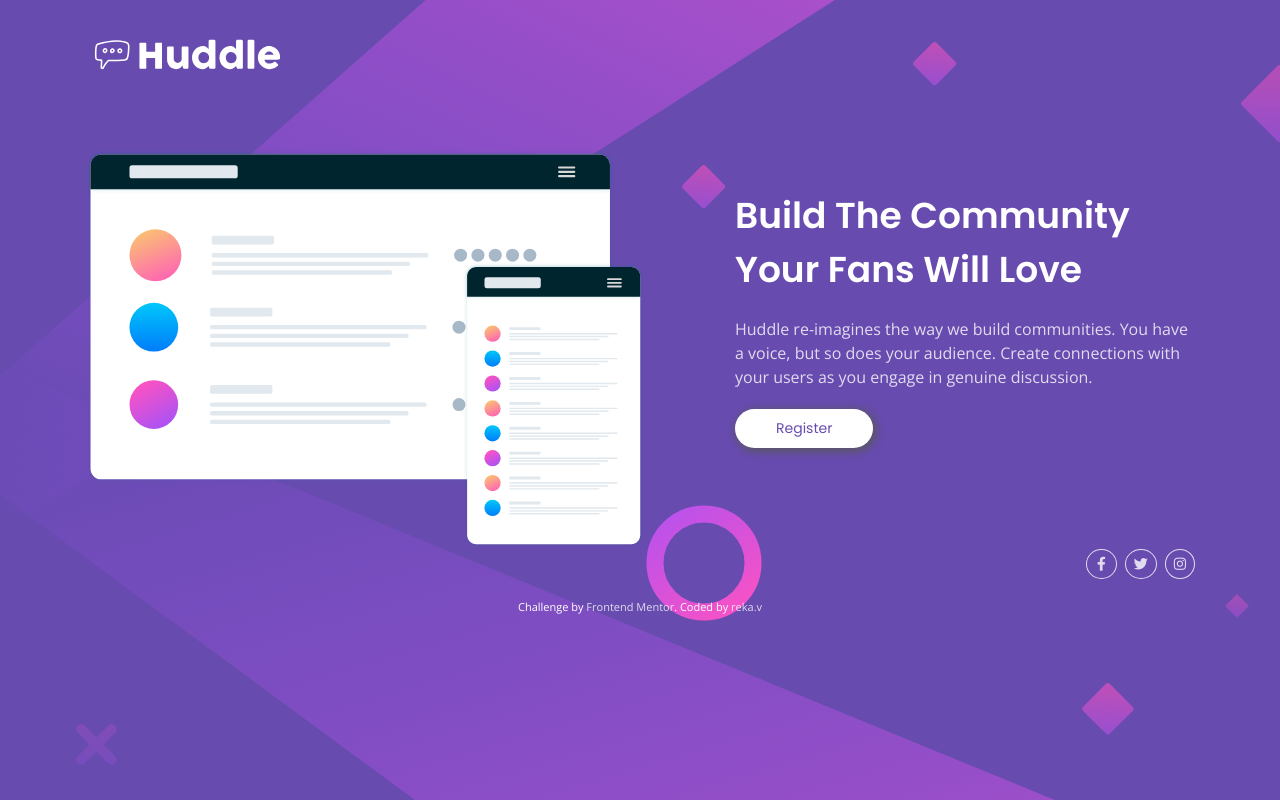
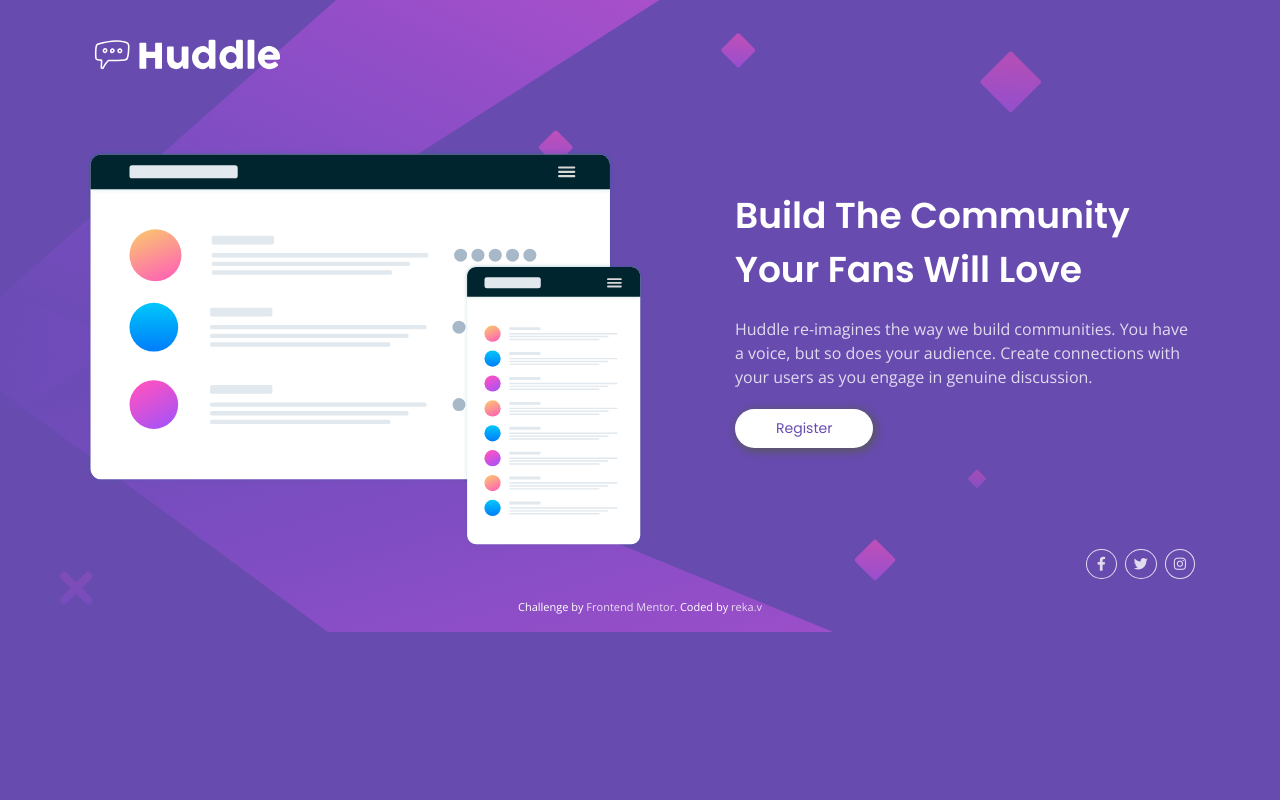
Before and after one commit to reka-v/C-Users-rekav-OneDrive-Desktop-huddle-landing-page-with-single-introductory-section-master, a plain HTML site: page index.html in a window 1280 px wide. Drawn offline with nearby package versions, Linux system fonts and the light colour scheme.

Commit message:
fixed background

```diff
--- a/styles.css
+++ b/styles.css
@@ -1,7 +1,8 @@
 body {
   font-family: 'Open Sans', sans-serif;
-  background-image: url(./images/bg-desktop.svg);
+  background: url(./images/bg-desktop.svg);
   background-repeat: no-repeat;
+  background-size: contain;
   background-color: hsl(257, 40%, 49%);
   color: white;
 }
@@ -67,7 +68,7 @@ i {
   font-size: 0.875rem;
 }
 
-i.fa-facebook-f {
+.fa-facebook-f {
   padding: 7px 10px;
 }
 
```
